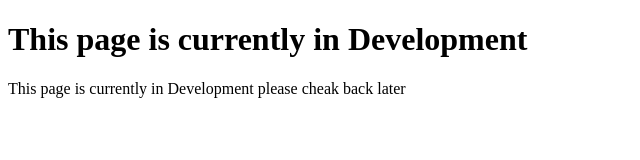
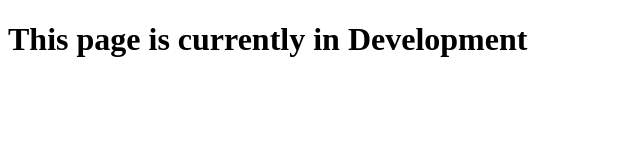
Before and after one commit to rcfullscale/Prisimposts, a plain HTML site: page Src/index.html in a window 1280 px wide. Shown: the whole page, without its empty margins (0-640 px from the left). Drawn offline with Linux system fonts and the light colour scheme.

Commit message:
Add files via upload

```diff
--- a/Src/index.html
+++ b/Src/index.html
@@ -9,6 +9,5 @@
 </head>
 <body>
     <h1>This page is currently in Development</h1>
-    <p>This page is currently in Development please cheak back later</p>
 </body>
 </html>
```
